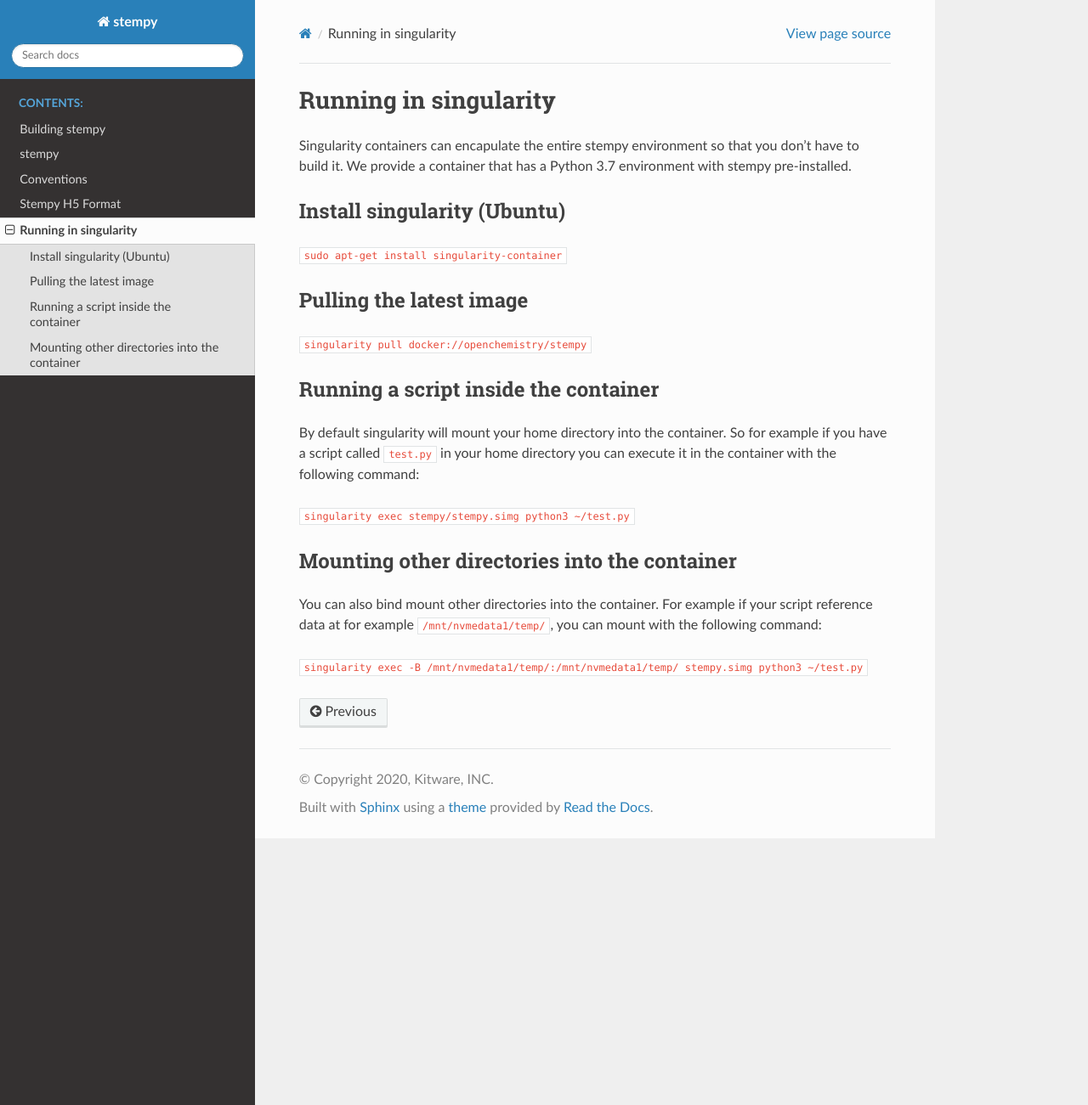
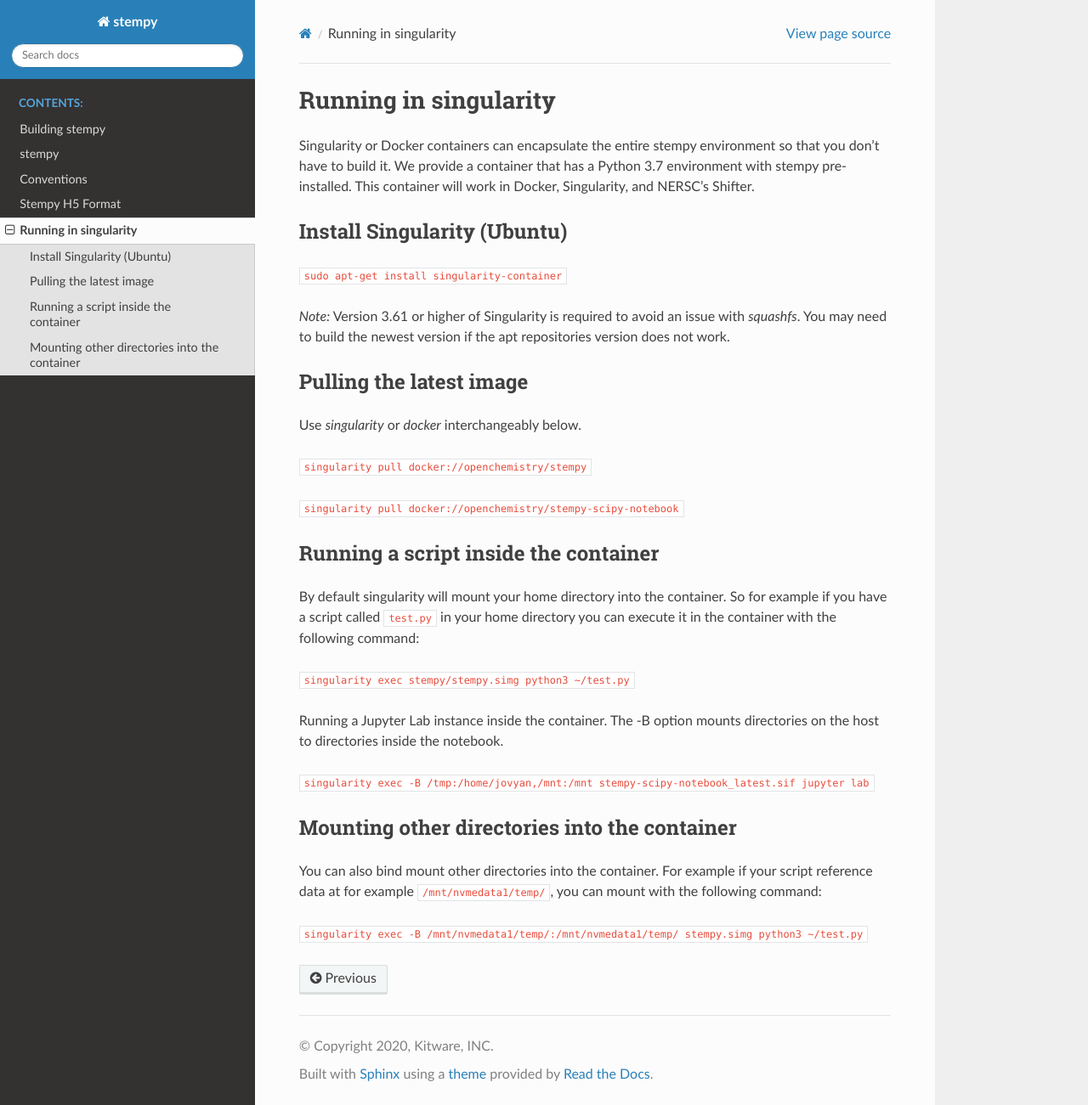
Before and after one commit to OpenChemistry/stempy, a Sphinx documentation site: the page built from docs/source/singularity.rst, in a window 1280 px wide and 1301 px high. Shown: the whole window at 85% size. Built offline with Sphinx 7.4.7 and the Read the Docs theme 2.0.0, drawn with Linux system fonts in a browser that asks for light colours.

Commit message:
Update singularity and docker readme

```diff
--- a/docs/source/singularity.rst
+++ b/docs/source/singularity.rst
@@ -2,21 +2,28 @@
 Running in singularity
 ======================
 
-Singularity containers can encapulate the entire stempy environment so that
+Singularity or Docker containers can encapsulate the entire stempy environment so that
 you don't have to build it. We provide a container that has a Python 3.7 environment
-with stempy pre-installed.
+with stempy pre-installed. This container will work in Docker, Singularity,
+and NERSC's Shifter.
 
 
-Install singularity (Ubuntu)
+Install Singularity (Ubuntu)
 ----------------------------
 
 ``sudo apt-get install singularity-container``
 
+*Note:* Version 3.61 or higher of Singularity is required to avoid an issue with `squashfs`.
+You may need to build the newest version if the apt repositories version does not work.
 
 Pulling the latest image
 ------------------------
 
+Use `singularity` or `docker` interchangeably below.
+
 ``singularity pull docker://openchemistry/stempy``
+
+``singularity pull docker://openchemistry/stempy-scipy-notebook``
 
 
 Running a script inside the container
@@ -28,6 +35,11 @@
 
 ``singularity exec stempy/stempy.simg python3 ~/test.py``
 
+Running a Jupyter Lab instance inside the container. The -B option mounts directories
+on the host to directories inside the notebook.
+
+``singularity exec -B /tmp:/home/jovyan,/mnt:/mnt stempy-scipy-notebook_latest.sif jupyter lab``
+
 Mounting other directories into the container
 ---------------------------------------------
 
```
